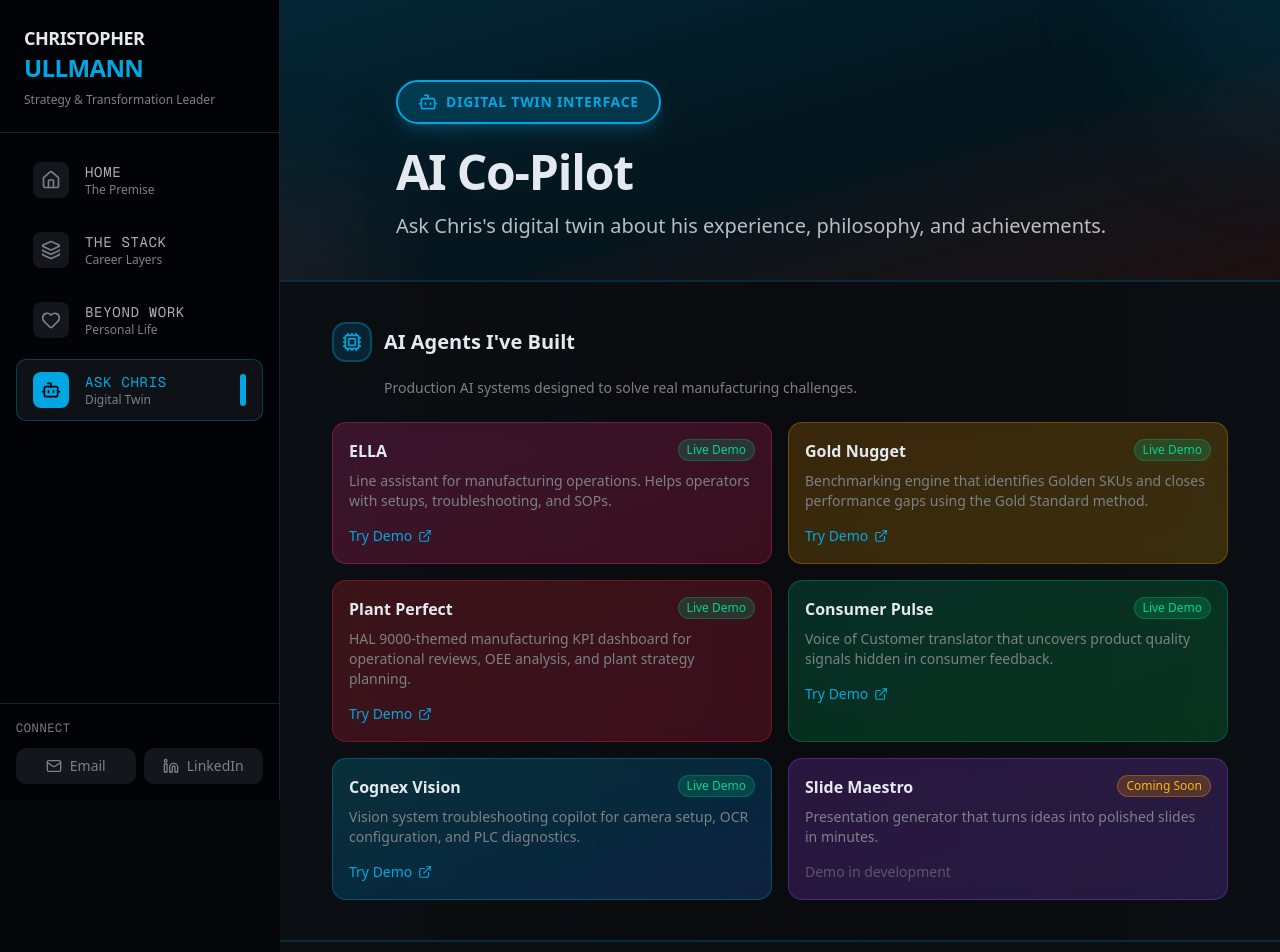
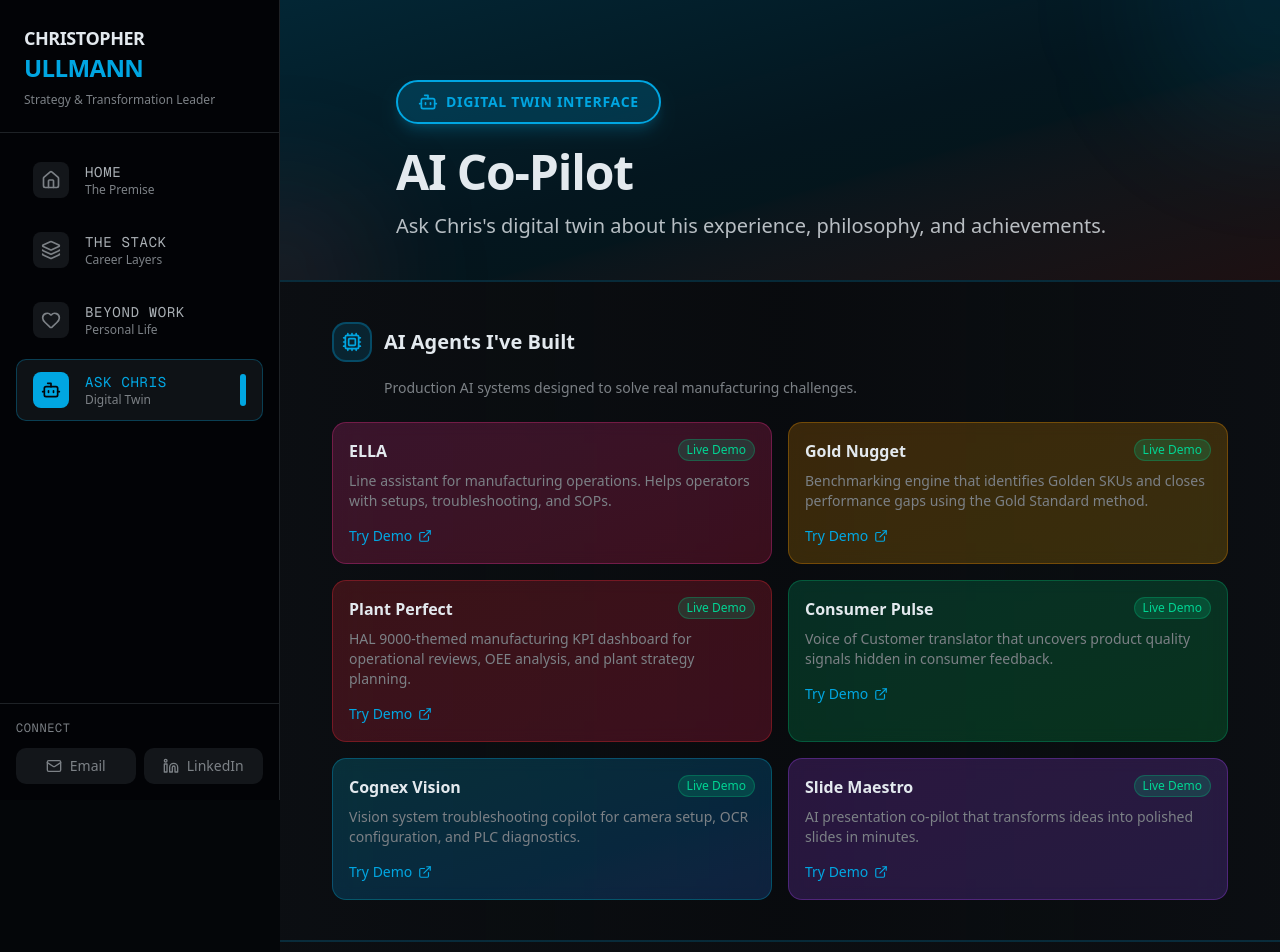
Before and after one commit to Cullmann1973/Chris-Ullmann-Walking-Deck, a Next.js app: page /ai-copilot in a window 1280 px wide. Shown: the top 952 px of the page. Built offline with nearby package versions, Linux system fonts and the light colour scheme.

Commit message:
Add Slide Maestro live demo to AI Co-Pilot page
- Updated Slide Maestro from coming-soon to live status
- Added demo URL: https://cc-slide-maestro.vercel.app
- Updated description

Co-Authored-By: Claude Opus 4.5 <noreply@anthropic.com>

```diff
--- a/src/app/ai-copilot/page.tsx
+++ b/src/app/ai-copilot/page.tsx
@@ -67,9 +67,9 @@ const agentDemos = [
   {
     id: "slide-maestro",
     name: "Slide Maestro",
-    description: "Presentation generator that turns ideas into polished slides in minutes.",
-    status: "coming-soon" as const,
-    demoUrl: null,
+    description: "AI presentation co-pilot that transforms ideas into polished slides in minutes.",
+    status: "live" as const,
+    demoUrl: "https://cc-slide-maestro.vercel.app",
     color: "from-purple-500/20 to-violet-500/20",
     borderColor: "border-purple-500/30",
   },
```
